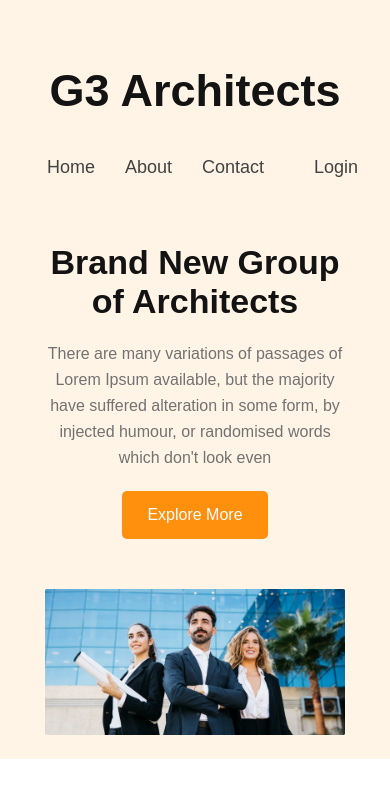
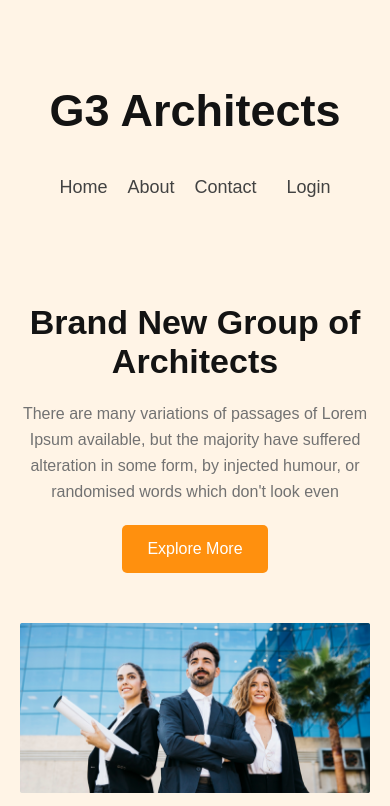
Before and after one commit to basakbabu/g3-architects, a plain HTML site: page index.html in a window 390 px wide. Shown: the top 806 px of the page. Drawn offline with Linux system fonts and the light colour scheme.

Commit message:
edit responsive

```diff
--- a/style.css
+++ b/style.css
@@ -286,14 +286,19 @@ header{
 /* For Mobile Device Max Width 800px */
 @media only screen and (max-width:800px){
     .container{
-        width: 300px;
+        width: inherit;
+        padding: 20px;
     }
     .header__area{
         flex-direction: column;
         text-align: center;
     }
+    .header__right nav ul li a, .login__info a {
+        padding: 0 10px;
+    }
     .header__right{
         justify-content: center;
+        gap: 10px;
     }
     .header__right nav, .login__info{
         margin-top: 40px;
```
